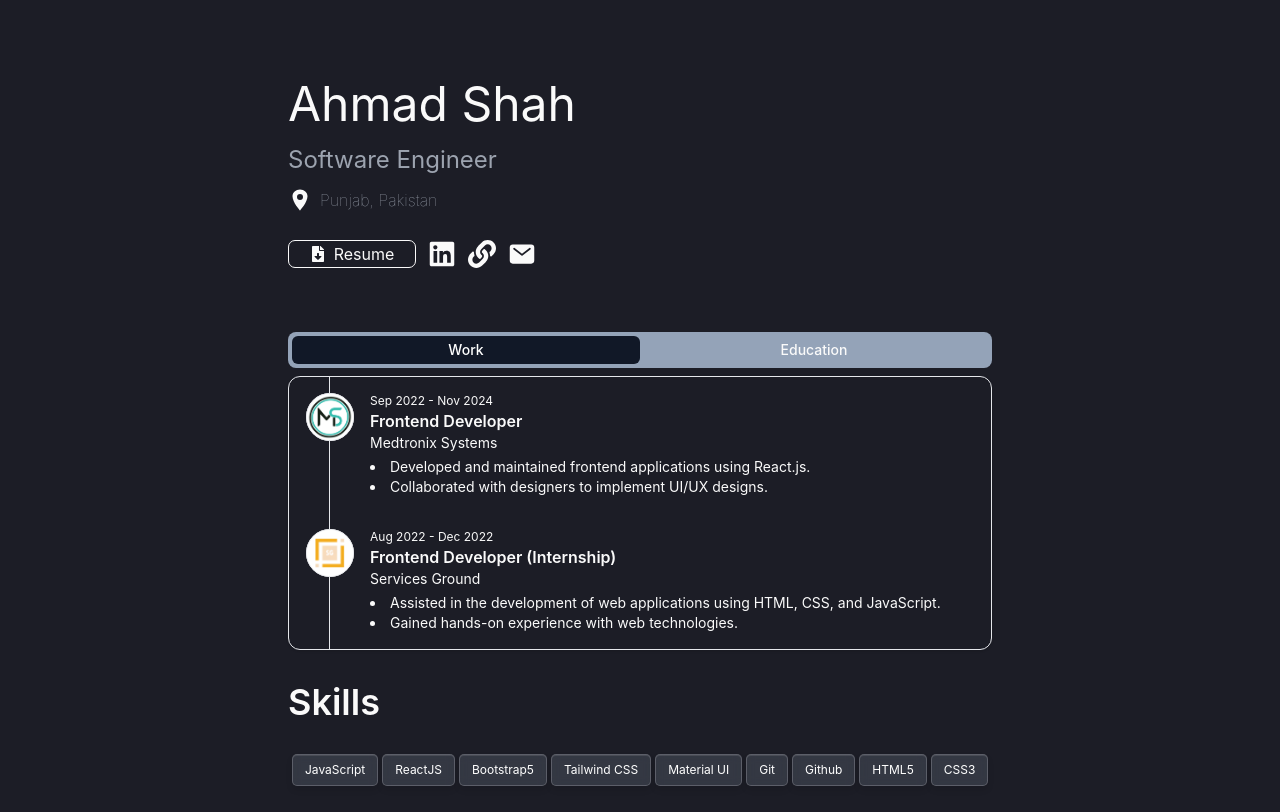
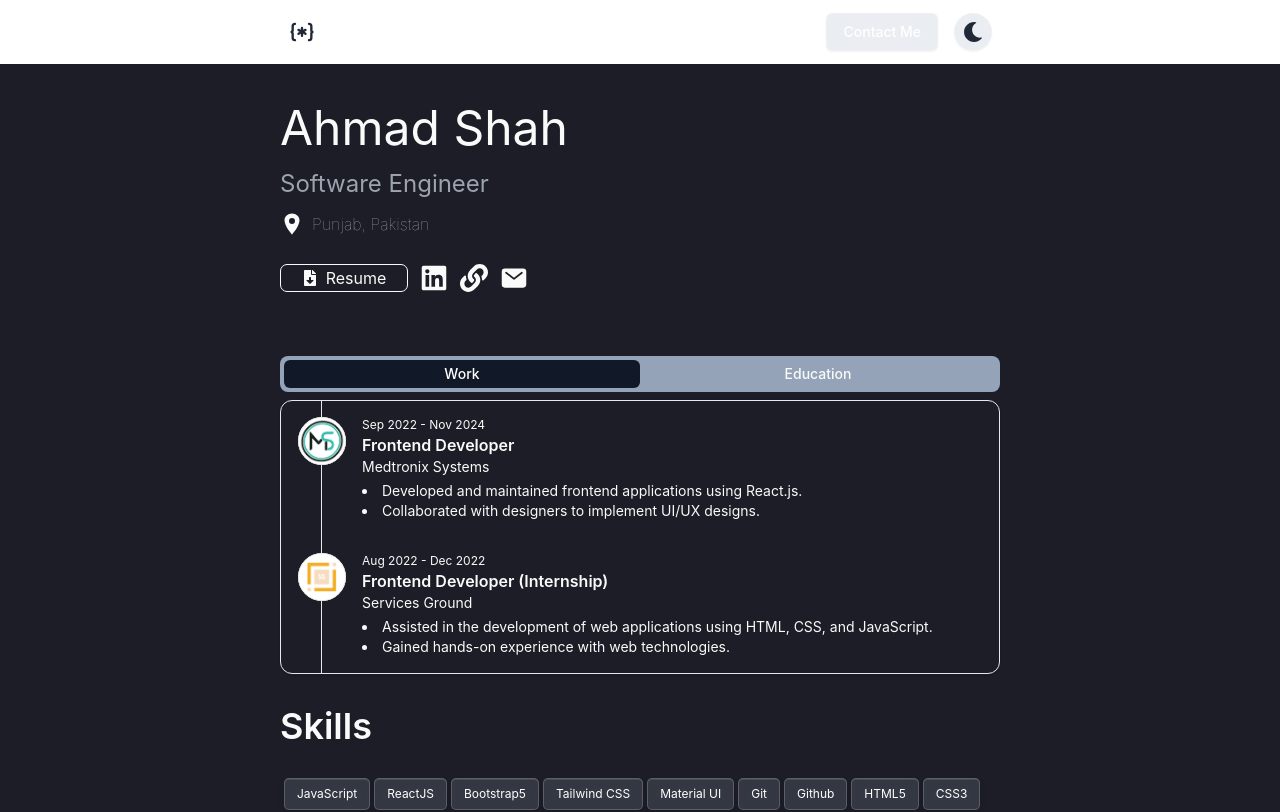
Before and after one commit to syed-ahmad-global/portfolio, a React (Vite) app: page / in a window 1280 px wide. Shown: the top 812 px of the page. Built offline with nearby package versions, Linux system fonts and the light colour scheme.

Commit message:
add Navbar

```diff
--- a/package.json
+++ b/package.json
@@ -12,6 +12,7 @@
   "dependencies": {
     "react": "^18.3.1",
     "react-dom": "^18.3.1",
+    "react-headroom": "^3.2.1",
     "react-icons": "^5.4.0",
     "react-tooltip": "^5.28.0"
   },
--- a/src/App.jsx
+++ b/src/App.jsx
@@ -5,11 +5,14 @@ import Skills from "./components/Skills.jsx";
 import Projects from "./components/Projects.jsx";
 import Footer from "./components/Footer.jsx";
 import Layout from "./components/Layout";
+import Navbar from "./components/Navbar.jsx";
 
 import "./index.css";
 
 function App() {
   return (
+    <>
+      <Navbar />
       <Layout>
         <Hero />
         <Work />
@@ -17,6 +20,7 @@ function App() {
         <Projects />
         <Footer />
       </Layout>
+    </>
   );
 }
 
--- a/src/components/Layout.jsx
+++ b/src/components/Layout.jsx
@@ -2,7 +2,7 @@ import React from "react";
 
 const Layout = ({ children }) => {
   return (
-    <div className="flex flex-wrap p-10 px-8 sm:py-20 md:py-20 lg:py-40 lg:pt-20 mx-auto h-full max-w-3xl justify-between  ">
+    <div className="flex flex-wrap p-4 px-6 sm:py-8 md:py-10 lg:py-16 lg:pt-10 mx-auto h-full max-w-3xl justify-between">
       {children}
     </div>
   );
--- /dev/null
+++ b/src/components/Navbar.jsx
@@ -0,0 +1,64 @@
+import React, { useState, useEffect } from "react";
+import Headroom from "react-headroom";
+
+import { FaSun, FaMoon } from "react-icons/fa";
+import { TbCodeAsterisk } from "react-icons/tb";
+
+const Navbar = () => {
+  const [darkMode, setDarkMode] = useState(false);
+
+  // Handle theme toggle
+  useEffect(() => {
+    if (darkMode) {
+      document.documentElement.classList.add("dark");
+    } else {
+      document.documentElement.classList.remove("dark");
+    }
+  }, [darkMode]);
+
+  return (
+    <Headroom className="w-full">
+      <nav className="bg-white dark:bg-custom-gray">
+        <div className="max-w-3xl mx-auto px-4 sm:px-6 lg:px-8">
+          <div className="flex justify-between items-center h-16">
+            <div className="flex-shrink-0">
+              <a
+                href="#"
+                className="text-xl font-bold text-gray-800 dark:text-white"
+              >
+                <TbCodeAsterisk className="w-7 h-7 sm:w-7 sm:h-7" />
+              </a>
+            </div>
+
+            <div className="flex items-center space-x-4">
+              <a
+                href="#contact"
+                className="px-4 py-2 bg-slate-400 bg-opacity-20 backdrop-filter backdrop-blur-sm border border-white border-opacity-20 text-white shadow-sm rounded-md text-sm font-medium"
+              >
+                Contact Me
+              </a>
+
+              {/* Dark Mode Toggle */}
+              <button
+                onClick={() => setDarkMode(!darkMode)}
+                className="p-2 bg-slate-400 bg-opacity-20 backdrop-filter backdrop-blur-sm border border-white border-opacity-20 text-white shadow-sm rounded-full"
+              >
+                {darkMode ? (
+                  <span className="text-gray-800 dark:text-white">
+                    <FaSun className="w-5 h-5" />
+                  </span>
+                ) : (
+                  <span className="text-gray-800 dark:text-white">
+                    <FaMoon className="w-5 h-5" />
+                  </span>
+                )}
+              </button>
+            </div>
+          </div>
+        </div>
+      </nav>
+    </Headroom>
+  );
+};
+
+export default Navbar;
```
Also changed, not shown: 1 other file (tests, documents, lock files or other folders). Lines whose indentation alone changed are shown as unchanged.
